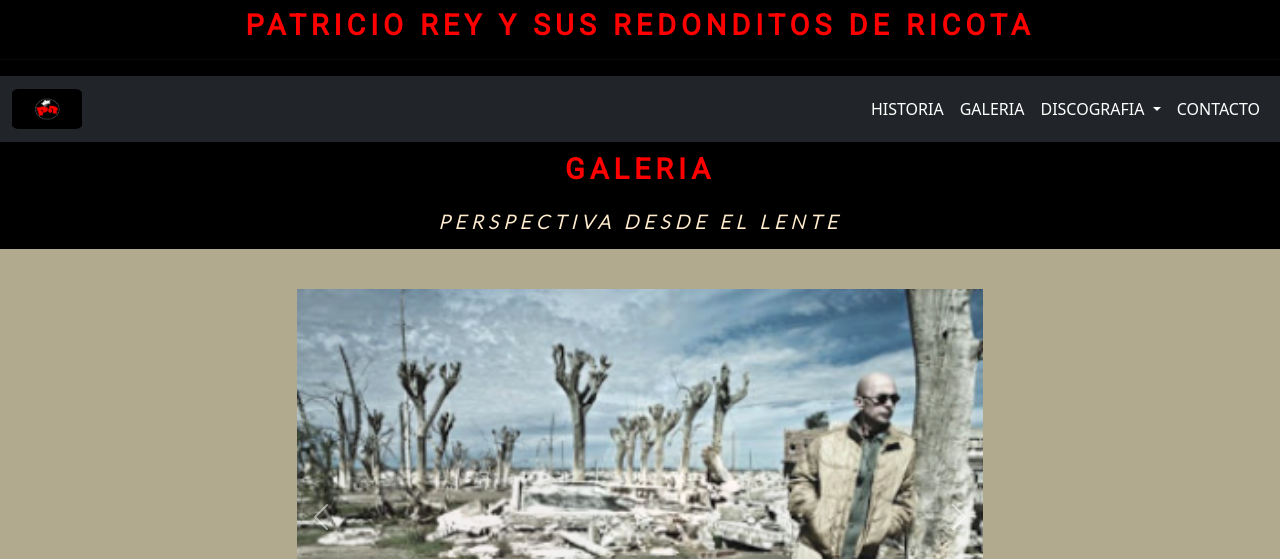
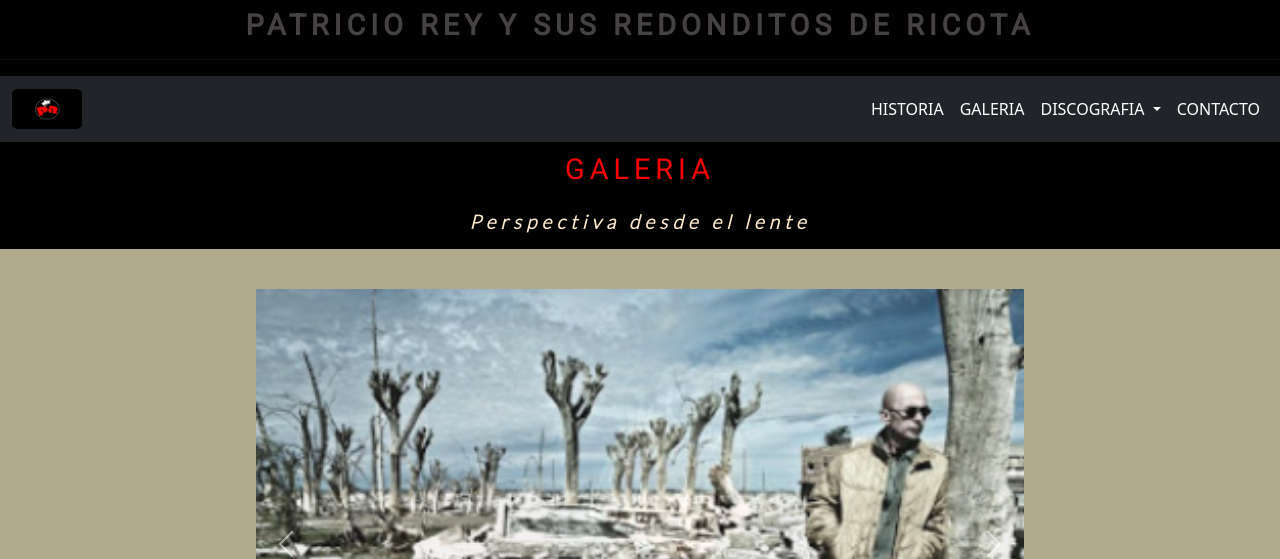
Before and after one commit to Nggallo05/patriciorey, a website: page secciones/galeria.html in a window 1280 px wide. Shown: the part 241-800 px from the top of the page. Drawn offline with nearby package versions, Linux system fonts and the light colour scheme.

Commit message:
Correccion de errores

```diff
--- a/scss/_body.scss
+++ b/scss/_body.scss
@@ -114,7 +114,7 @@
                 margin:20px;
                 }
     .tamanoCarusel{
-        width: 750px;
+        width: 65%;
         margin: 0 auto;
         padding: 2rem;
     }
@@ -177,12 +177,14 @@
     .formulario1{
         position: relative;
         left: 38%;
+        width: 85vh;
     }
     .formulario1 div{
-        margin: 1rem;
+        margin: .5rem;
         color:#000000;
         font-family:'Roboto', sans-serif;
         font-weight: bold;
+        width: 1.5rem;
     }
     .input{
         width: 170px;
--- a/scss/_header.scss
+++ b/scss/_header.scss
@@ -10,10 +10,19 @@
     .imagenMenu{
         border-radius: 10%;
     }
-    .titulos{
+    .titulos1{
+            font-family: 'Roboto', sans-serif;
+            color: #464242;
+            font-weight: bold;
+            text-align: center;
+            text-transform: uppercase;
+            letter-spacing: 5px;
+            padding-top: 10px;
+            }
+    .titulos2{
             font-family: 'Roboto', sans-serif;
             color: $ctitulo;
-            font-weight: bold;
+            font-weight:normal;
             text-align: center;
             text-transform: uppercase;
             letter-spacing: 5px;
@@ -25,7 +34,6 @@
                 letter-spacing: 5px;
                 font-family: 'Lato', sans-serif;
                 font-weight: bold;
-                text-transform: uppercase;
                 padding:1rem;
                 padding-bottom: 1rem;
             }
--- a/scss/_mediaq.scss
+++ b/scss/_mediaq.scss
@@ -1,5 +1,8 @@
 @media only screen and (max-width:768px){
-    .titulos{
+    .titulos1{
+        font-size: 1rem;
+    }
+    .titulos2{
         font-size: 1rem;
     }
     .subtitulos{
@@ -34,7 +37,10 @@
     }
 
     @media only screen and (min-width:768px){
-    .titulos{
+    .titulos1{
+        font-size: 1.3rem;
+    }
+    .titulos2{
         font-size: 1.3rem;
     }
     .subtitulos{
@@ -77,8 +83,11 @@
 
 
     @media only screen and (min-width:1024px){
-    .titulos{
+    .titulos1{
     font-size: 1.8rem;
+    }
+    .titulos2{
+        font-size: 1.8rem;
     }
     .subtitulos{
         font-size: 1.2rem;
--- a/secciones/galeria.html
+++ b/secciones/galeria.html
@@ -15,7 +15,7 @@
     <body>
         <header>
           <div class="cajaPortada"><a href="../index.html"><img class="imagenPortada" src= "../medios/portadacortada.png" alt="logo pagina web"></a>
-            <h1 class="titulos">Patricio Rey y sus redonditos de ricota</h1>
+            <h1 class="titulos1">Patricio Rey y sus redonditos de ricota</h1>
           </div>
             <hr>
               <nav class="navbar navbar-expand-lg navbar-dark bg-dark">
@@ -51,7 +51,7 @@
                   </div>
                 </div>
               </nav>
-            <h1 class="titulos">Galeria</h1>
+            <h1 class="titulos2">Galeria</h1>
             <h2 class="subtitulos"><em>Perspectiva desde el lente</em></h2>
         </header>
         <section class="seccionGaleria">
@@ -95,6 +95,7 @@
             <a href="http:///wwww.facebook.com.ar" target="_blank"><img src="../medios/footer/facebook.png" target:_blank width="20px" alt="logo facebook"></a>
             <a href="http:///www.instagram.com.ar" target="_blank"><img src="../medios/footer/instagram.png" width="20px" alt="logo instagram"></a>
             <a href="http:///www.twitter.com.ar" target="_blank"><img src="../medios/footer/twitter.png" width="20px" alt="logo twitter"></a>
+            <p>Desarrollado por Nahuel Gallo.</p>
         </footer>
 
 
```
Also changed, not shown: index.html (+2 -2 lines), secciones/contacto.html (+4 -3 lines), secciones/fundamentalistas.html (+3 -2 lines), secciones/historia.html (+3 -2 lines), secciones/redondos.html (+4 -3 lines), css/estilos.css, medios/fondos/imagendrone2.jpg (added).
